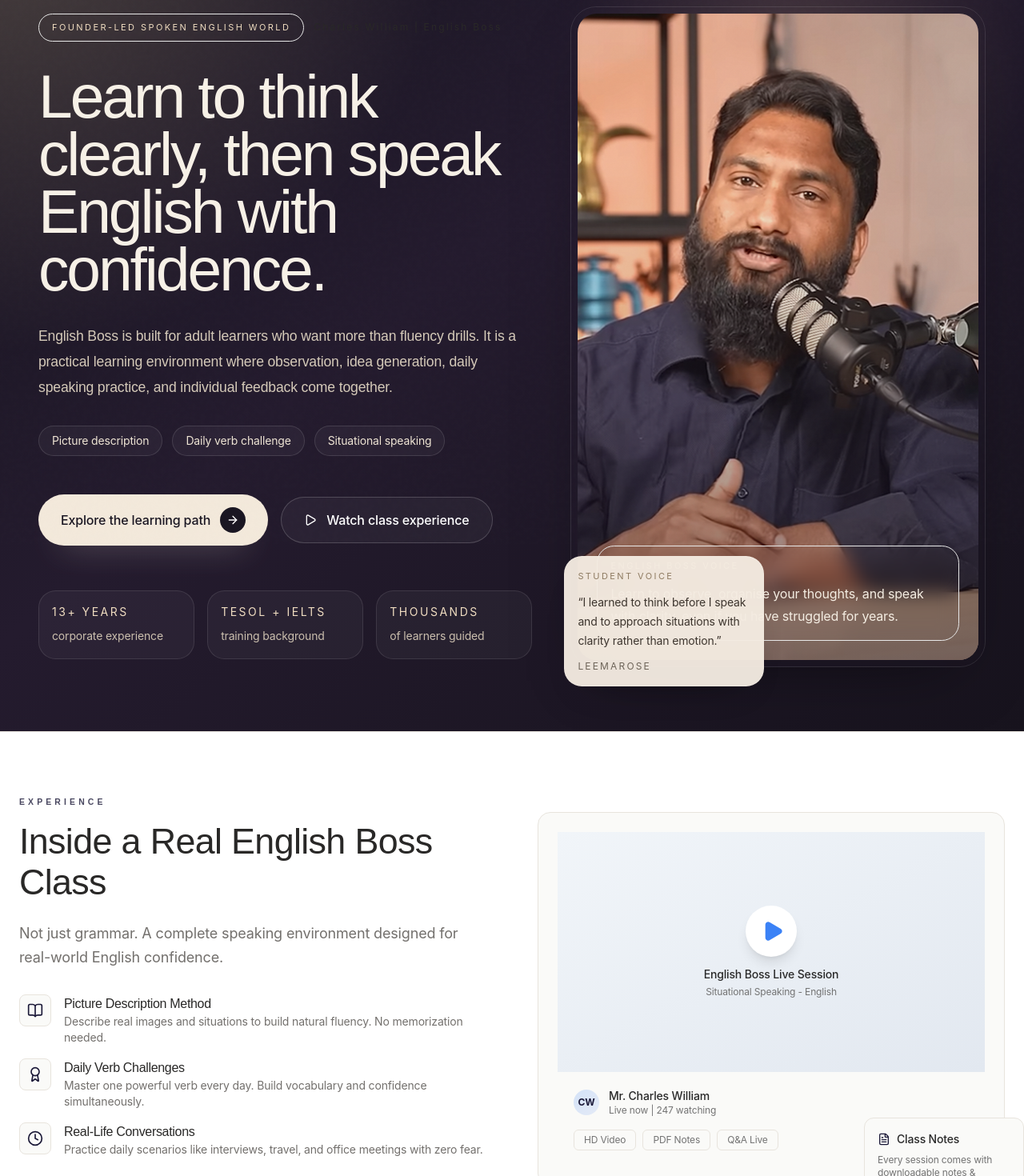
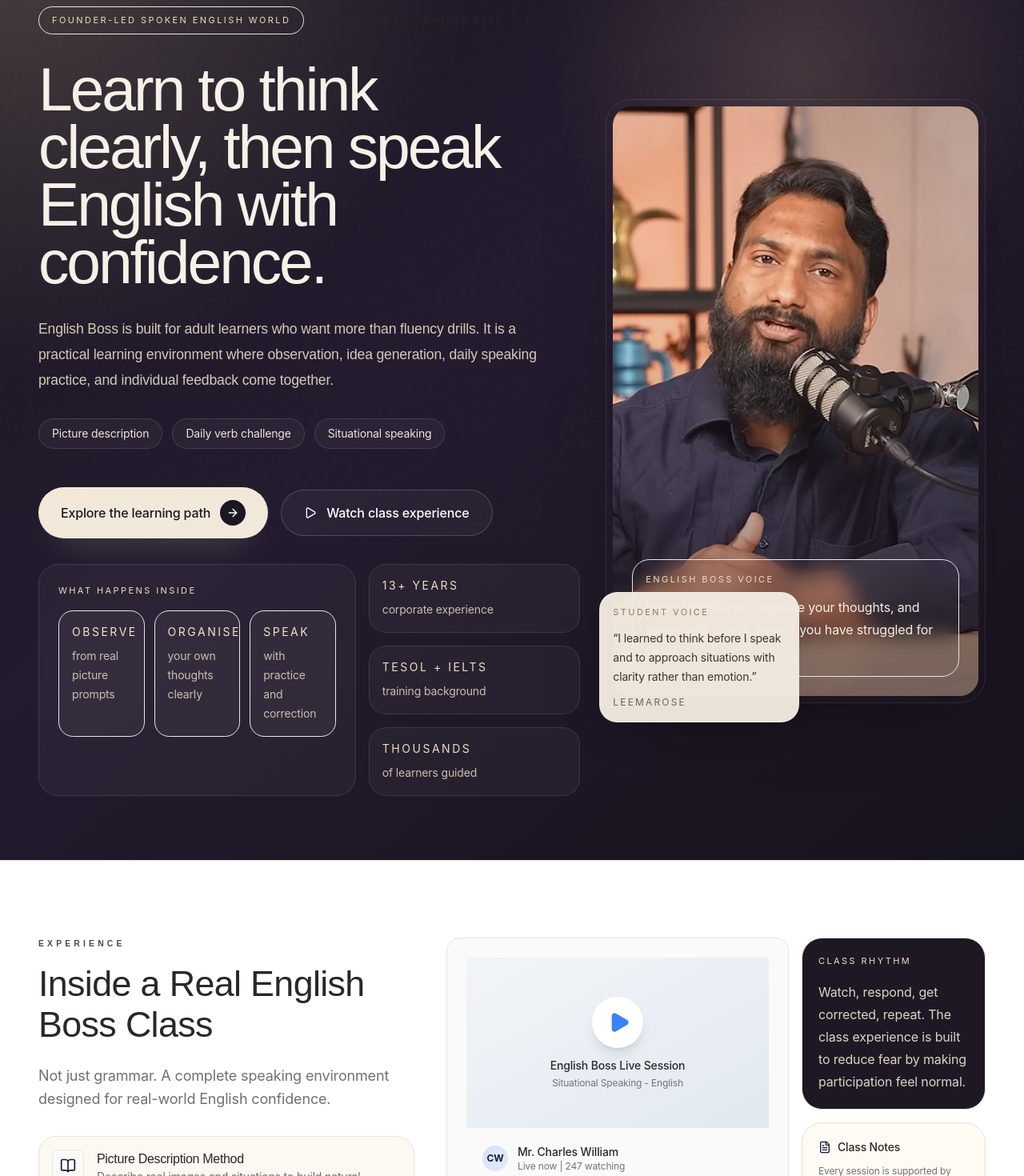
Before and after one commit to VickyVignesh0913/NST, a React (Vite) app: page / in a window 1280 px wide. Shown: the part 120-1590 px from the top of the page at 80% size. Built offline with nearby package versions, Linux system fonts and the light colour scheme; a web font is replaced by a local one.

Commit message:
Expand hero and archive composition

```diff
--- a/src/components/LandingPage.tsx
+++ b/src/components/LandingPage.tsx
@@ -264,15 +264,18 @@ function HeroSection() {
       <div className="absolute inset-0 bg-[radial-gradient(circle_at_top_left,rgba(202,178,143,0.28),transparent_34%),radial-gradient(circle_at_78%_18%,rgba(245,197,146,0.16),transparent_22%),linear-gradient(140deg,#1a1622_8%,#241b2e_44%,#17131d_100%)]" />
       <div className="absolute left-[-8%] top-[12%] h-[26rem] w-[26rem] rounded-full bg-[#d8aa74]/14 blur-[120px]" />
       <div className="absolute bottom-[-8%] right-[-2%] h-[28rem] w-[28rem] rounded-full bg-[#7d5b89]/18 blur-[140px]" />
+      <div className="absolute inset-x-0 top-0 hidden h-full opacity-[0.07] lg:block">
+        <EnglishLayer />
+      </div>
 
       <div
-        className="relative z-10 mx-auto grid min-h-[100dvh] w-full max-w-7xl gap-12 px-6 pb-16 pt-28 sm:px-10 lg:grid-cols-[minmax(0,1fr)_minmax(360px,0.84fr)] lg:items-center lg:px-12 lg:pb-20 lg:pt-32"
+        className="relative z-10 mx-auto grid min-h-[100dvh] w-full max-w-7xl gap-10 px-6 pb-16 pt-28 sm:px-10 lg:grid-cols-12 lg:grid-rows-[auto_auto] lg:gap-x-8 lg:gap-y-8 lg:px-12 lg:pb-20 lg:pt-32"
         style={{
           transform: `translateY(${scrollY * 0.06}px)`,
           transition: 'transform 0.18s linear',
         }}
       >
-        <div className="max-w-3xl">
+        <div className="max-w-3xl lg:col-span-7 lg:max-w-none lg:pr-6">
           <motion.div
             initial={{ opacity: 0, y: 15 }}
             animate={{ opacity: 1, y: 0 }}
@@ -353,12 +356,79 @@ function HeroSection() {
             </motion.a>
           </motion.div>
 
-          <motion.div
-            initial={{ opacity: 0 }}
-            animate={{ opacity: 1 }}
-            transition={{ duration: 1.2, ease: [0.16, 1, 0.3, 1], delay: 0.6 }}
-            className="mt-14 grid gap-4 sm:grid-cols-3"
-          >
+        </div>
+
+        <motion.div
+          initial={{ opacity: 0, x: 18, y: 10 }}
+          animate={{ opacity: 1, x: 0, y: 0 }}
+          transition={{ duration: 1.05, ease: [0.16, 1, 0.3, 1], delay: 0.22 }}
+          className="relative lg:col-span-5 lg:row-span-2 lg:self-center lg:justify-self-end"
+          style={{
+            transform: `translateY(${imgParallax * 0.5}px)`,
+            transition: 'transform 0.14s linear',
+          }}
+        >
+          <div className="rounded-[2rem] border border-white/10 bg-white/6 p-2 shadow-[0_30px_80px_-42px_rgba(0,0,0,0.55)] backdrop-blur-[8px]">
+            <div className="relative overflow-hidden rounded-[calc(2rem-0.5rem)] bg-[#2a212f]">
+              <img
+                src="/charles-william.png"
+                alt="Mr. Charles William speaking into a microphone"
+                className="h-full min-h-[32rem] w-full object-cover lg:min-h-[42rem]"
+                loading="eager"
+              />
+              <div className="absolute inset-0 bg-[linear-gradient(180deg,rgba(32,24,39,0.02)_0%,rgba(32,24,39,0.1)_44%,rgba(32,24,39,0.58)_100%)]" />
+              <div className="absolute bottom-0 left-0 right-0 p-5 sm:p-6">
+                <div className="rounded-[1.35rem] border border-white/12 bg-black/18 p-4 backdrop-blur-md">
+                  <p className="text-[11px] uppercase tracking-[0.22em] text-[#f0ddc1]">English Boss voice</p>
+                  <p className="mt-3 text-base leading-7 text-[#f4ede2]">
+                    Learn to observe, organise your thoughts, and speak with clarity, even if you have struggled for years.
+                  </p>
+                </div>
+              </div>
+            </div>
+          </div>
+
+          <motion.div
+            initial={{ opacity: 0, y: 14, scale: 0.96 }}
+            animate={{ opacity: 1, y: 0, scale: 1 }}
+            transition={{ duration: 0.8, ease: [0.16, 1, 0.3, 1], delay: 0.7 }}
+            className="absolute -bottom-6 -left-2 hidden w-[250px] rounded-[1.4rem] border p-4 sm:block"
+            style={{ borderColor: 'rgba(255,255,255,0.12)', background: 'rgba(244, 236, 225, 0.96)', boxShadow: '0 22px 50px -34px rgba(0,0,0,0.45)' }}
+          >
+            <p className="text-[11px] uppercase tracking-[0.22em]" style={{ color: '#8f7c63' }}>Student voice</p>
+            <p className="mt-3 text-sm leading-6" style={{ color: '#3d352e' }}>
+              “I learned to think before I speak and to approach situations with clarity rather than emotion.”
+            </p>
+            <p className="mt-3 text-xs uppercase tracking-[0.18em]" style={{ color: '#6e6459' }}>Leemarose</p>
+          </motion.div>
+        </motion.div>
+
+        <motion.div
+          initial={{ opacity: 0, y: 18 }}
+          animate={{ opacity: 1, y: 0 }}
+          transition={{ duration: 1.1, ease: [0.16, 1, 0.3, 1], delay: 0.58 }}
+          className="grid gap-4 sm:grid-cols-2 lg:col-span-7 lg:grid-cols-[minmax(0,1.2fr)_minmax(0,0.8fr)]"
+        >
+          <div
+            className="rounded-[1.55rem] border p-5 sm:p-6"
+            style={{ borderColor: 'rgba(255,255,255,0.1)', background: 'rgba(255,255,255,0.04)' }}
+          >
+            <p className="text-[11px] uppercase tracking-[0.22em]" style={{ color: '#f0ddc1' }}>What happens inside</p>
+            <div className="mt-4 grid gap-3 sm:grid-cols-3">
+              {[
+                { value: 'Observe', label: 'from real picture prompts' },
+                { value: 'Organise', label: 'your own thoughts clearly' },
+                { value: 'Speak', label: 'with practice and correction' }
+              ].map((item) => (
+                <div key={item.value} className="rounded-[1.15rem] border border-white/8 bg-white/[0.04] px-4 py-4">
+                  <p className="text-sm uppercase tracking-[0.18em]" style={{ color: '#f3e4cb' }}>{item.value}</p>
+                  <p className="mt-2 text-sm leading-6" style={{ color: '#cbbfae' }}>{item.label}</p>
+                </div>
+              ))}
+            </div>
+          </div>
+
+          <div className="grid gap-4 sm:grid-cols-2 lg:grid-cols-1">
             {[
               { value: '13+ years', label: 'corporate experience' },
               { value: 'TESOL + IELTS', label: 'training background' },
@@ -373,52 +443,7 @@ function HeroSection() {
                 <p className="mt-2 text-sm leading-6" style={{ color: '#cbbfae' }}>{item.label}</p>
               </div>
             ))}
-          </motion.div>
-        </div>
-
-        <motion.div
-          initial={{ opacity: 0, x: 18, y: 10 }}
-          animate={{ opacity: 1, x: 0, y: 0 }}
-          transition={{ duration: 1.05, ease: [0.16, 1, 0.3, 1], delay: 0.22 }}
-          className="relative lg:justify-self-end"
-          style={{
-            transform: `translateY(${imgParallax * 0.5}px)`,
-            transition: 'transform 0.14s linear',
-          }}
-        >
-          <div className="rounded-[2rem] border border-white/10 bg-white/6 p-2 shadow-[0_30px_80px_-42px_rgba(0,0,0,0.55)] backdrop-blur-[8px]">
-            <div className="relative overflow-hidden rounded-[calc(2rem-0.5rem)] bg-[#2a212f]">
-              <img
-                src="/charles-william.png"
-                alt="Mr. Charles William speaking into a microphone"
-                className="h-full w-full object-cover"
-                loading="eager"
-              />
-              <div className="absolute inset-0 bg-[linear-gradient(180deg,rgba(32,24,39,0.02)_0%,rgba(32,24,39,0.1)_44%,rgba(32,24,39,0.58)_100%)]" />
-              <div className="absolute bottom-0 left-0 right-0 p-5 sm:p-6">
-                <div className="rounded-[1.35rem] border border-white/12 bg-black/18 p-4 backdrop-blur-md">
-                  <p className="text-[11px] uppercase tracking-[0.22em] text-[#f0ddc1]">English Boss voice</p>
-                  <p className="mt-3 text-base leading-7 text-[#f4ede2]">
-                    Learn to observe, organise your thoughts, and speak with clarity, even if you have struggled for years.
-                  </p>
-                </div>
-              </div>
-            </div>
-          </div>
-
-          <motion.div
-            initial={{ opacity: 0, y: 14, scale: 0.96 }}
-            animate={{ opacity: 1, y: 0, scale: 1 }}
-            transition={{ duration: 0.8, ease: [0.16, 1, 0.3, 1], delay: 0.7 }}
-            className="absolute -bottom-6 -left-2 hidden w-[250px] rounded-[1.4rem] border p-4 sm:block"
-            style={{ borderColor: 'rgba(255,255,255,0.12)', background: 'rgba(244, 236, 225, 0.96)', boxShadow: '0 22px 50px -34px rgba(0,0,0,0.45)' }}
-          >
-            <p className="text-[11px] uppercase tracking-[0.22em]" style={{ color: '#8f7c63' }}>Student voice</p>
-            <p className="mt-3 text-sm leading-6" style={{ color: '#3d352e' }}>
-              “I learned to think before I speak and to approach situations with clarity rather than emotion.”
-            </p>
-            <p className="mt-3 text-xs uppercase tracking-[0.18em]" style={{ color: '#6e6459' }}>Leemarose</p>
-          </motion.div>
+          </div>
         </motion.div>
       </div>
     </section>
@@ -433,20 +458,21 @@ function InsideClassSection() {
   ]
 
   return (
-    <section id="inside" className="relative py-12 lg:py-20 border-t border-[#e8e4dd]" style={{ background: '#ffffff' }}>
-      <div className="max-w-7xl mx-auto px-6">
-        <div className="grid lg:grid-cols-2 gap-16 items-center">
+    <section id="inside" className="relative overflow-hidden py-14 lg:py-24 border-t border-[#e8e4dd]" style={{ background: '#ffffff' }}>
+      <div className="max-w-7xl mx-auto px-6 sm:px-10 lg:px-12">
+        <div className="grid gap-10 lg:grid-cols-12 lg:items-start">
           <motion.div
             initial={{ opacity: 0, x: -30 }}
             whileInView={{ opacity: 1, x: 0 }}
             viewport={{ once: true, margin: "-100px" }}
             transition={{ duration: 0.7, ease: [0.16, 1, 0.3, 1] }}
+            className="lg:col-span-5"
           >
             <span className="section-label">Experience</span>
-            <h2 className="heading-lg mt-4" style={{ color: '#292827' }}>
+            <h2 className="heading-lg mt-4 max-w-xl" style={{ color: '#292827' }}>
               Inside a Real English Boss Class
             </h2>
-            <p className="mt-6 text-lg leading-relaxed" style={{ color: '#73706d' }}>
+            <p className="mt-6 max-w-lg text-lg leading-relaxed" style={{ color: '#73706d' }}>
               Not just grammar. A complete speaking environment designed for real-world English confidence.
             </p>
 
@@ -454,7 +480,7 @@ function InsideClassSection() {
               {features.map((feature, i) => (
                 <motion.div
                   key={i}
-                  className="flex items-start gap-4"
+                  className="flex items-start gap-4 rounded-[1.35rem] border border-[#ece2d6] bg-[#fcf8f2] p-4"
                   initial={{ opacity: 0, x: -20 }}
                   whileInView={{ opacity: 1, x: 0 }}
                   viewport={{ once: true, margin: "-50px" }}
@@ -480,12 +506,13 @@ function InsideClassSection() {
           </motion.div>
 
           <motion.div
-            className="relative"
+            className="relative lg:col-span-7"
             initial={{ opacity: 0, x: 30 }}
             whileInView={{ opacity: 1, x: 0 }}
             viewport={{ once: true, margin: "-100px" }}
             transition={{ duration: 0.7, ease: [0.16, 1, 0.3, 1], delay: 0.2 }}
           >
+            <div className="grid gap-4 lg:grid-cols-[minmax(0,1.15fr)_minmax(230px,0.55fr)]">
               <div className="card overflow-hidden rounded-2xl">
               <div className="aspect-video bg-gradient-to-br from-slate-100 to-slate-200 relative flex items-center justify-center">
                 <div className="relative z-10 text-center">
@@ -520,9 +547,17 @@ function InsideClassSection() {
               </div>
               </div>
 
-            <motion.div
-              className="absolute -bottom-6 -right-6 card p-4 rounded-xl max-w-[200px] hidden sm:block"
-              initial={{ opacity: 0, scale: 0.8 }}
+              <div className="grid gap-4">
+                <div className="rounded-[1.6rem] border border-[#eadfce] bg-[#1d1823] p-5">
+                  <p className="text-[11px] uppercase tracking-[0.22em]" style={{ color: '#f0ddc1' }}>Class rhythm</p>
+                  <p className="mt-4 text-base leading-7" style={{ color: '#ddd3c6' }}>
+                    Watch, respond, get corrected, repeat. The class experience is built to reduce fear by making participation feel normal.
+                  </p>
+                </div>
+
+                <motion.div
+                  className="rounded-[1.6rem] border border-[#eadfce] bg-[#fffaf4] p-5"
+                  initial={{ opacity: 0, scale: 0.94 }}
                   whileInView={{ opacity: 1, scale: 1 }}
                   viewport={{ once: true }}
                   transition={{ duration: 0.7, ease: [0.16, 1, 0.3, 1], delay: 0.5 }}
@@ -531,10 +566,12 @@ function InsideClassSection() {
                      <FileText className="w-4 h-4" style={{ color: 'var(--accent-primary)' }} />
                      <span className="text-foreground font-medium text-sm">Class Notes</span>
                   </div>
-              <p className="text-secondary text-xs">
-                Every session comes with downloadable notes & practice exercises.
-              </p>
-            </motion.div>
+                  <p className="text-secondary text-xs leading-6">
+                    Every session is supported by notes, practice prompts, and real follow-up so the lesson does not disappear after class ends.
+                  </p>
+                </motion.div>
+              </div>
+            </div>
           </motion.div>
         </div>
       </div>
@@ -1104,7 +1141,7 @@ function KnowledgeAuthoritySection() {
           whileInView={{ opacity: 1, y: 0 }}
           viewport={{ once: true, margin: "-80px" }}
           transition={{ duration: 0.9, ease: [0.16, 1, 0.3, 1] }}
-          className="mb-12 grid gap-8 lg:grid-cols-[minmax(0,1.2fr)_minmax(280px,0.8fr)] lg:items-end"
+          className="mb-12 grid gap-8 lg:grid-cols-[minmax(0,1.3fr)_minmax(320px,0.7fr)] lg:items-end"
         >
           <div className="max-w-3xl">
             <span className="section-label">Knowledge Archive</span>
@@ -1116,7 +1153,7 @@ function KnowledgeAuthoritySection() {
             </p>
           </div>
 
-          <div className="grid grid-cols-2 gap-4 sm:max-w-md lg:ml-auto">
+          <div className="grid grid-cols-2 gap-4 sm:max-w-lg lg:ml-auto">
             {[
               { value: '03', label: 'Selected Broadcasts' },
               { value: 'Long-form', label: 'Public Learning Format' }
@@ -1143,8 +1180,8 @@ function KnowledgeAuthoritySection() {
               boxShadow: 'inset 0 1px 1px rgba(255,255,255,0.08)'
             }}
           >
-            <div className="grid gap-6 lg:grid-cols-[minmax(0,1.3fr)_360px]">
-              <div className="space-y-5">
+            <div className="grid gap-6 lg:grid-cols-12">
+              <div className="space-y-5 lg:col-span-8">
                 <a
                   href={activeBroadcastHref}
                   target="_blank"
@@ -1194,7 +1231,7 @@ function KnowledgeAuthoritySection() {
                   </div>
                 </a>
 
-                <div className="grid gap-4 md:grid-cols-[minmax(0,1fr)_220px]">
+                <div className="grid gap-4 md:grid-cols-[minmax(0,1fr)_240px]">
                   <div className="rounded-[1.5rem] border border-white/10 bg-white/[0.04] p-5 text-white/80 shadow-[inset_0_1px_0_rgba(255,255,255,0.06)] sm:p-6">
                     <div className="flex items-center gap-3 text-[11px] uppercase tracking-[0.24em] text-white/52">
                       <span className="inline-block h-8 w-8 rounded-full border border-white/10 bg-white/5" />
@@ -1228,8 +1265,8 @@ function KnowledgeAuthoritySection() {
                 </div>
               </div>
 
-              <div className="space-y-4">
-                <div className="rounded-[1.5rem] border border-white/10 bg-white/[0.03] p-4 shadow-[inset_0_1px_0_rgba(255,255,255,0.06)] sm:p-5">
+              <div className="space-y-4 lg:col-span-4 lg:flex lg:flex-col">
+                <div className="rounded-[1.5rem] border border-white/10 bg-white/[0.03] p-4 shadow-[inset_0_1px_0_rgba(255,255,255,0.06)] sm:p-5 lg:flex-1">
                   <div className="mb-4 flex items-center justify-between">
                     <div>
                       <p className="text-[11px] uppercase tracking-[0.24em] text-white/48">Selected archive</p>
@@ -1311,6 +1348,21 @@ function KnowledgeAuthoritySection() {
                       )
                     })}
                   </div>
+                </div>
+
+                <div className="grid gap-4 sm:grid-cols-2 lg:grid-cols-1">
+                  {[
+                    { value: 'Shorts + long form', label: 'Public teaching voice' },
+                    { value: 'Tamil to English', label: 'Grounded learner bridge' }
+                  ].map((item) => (
+                    <div
+                      key={item.label}
+                      className="rounded-[1.4rem] border border-white/10 bg-white/[0.04] p-4"
+                    >
+                      <p className="text-[11px] uppercase tracking-[0.22em] text-white/50">{item.value}</p>
+                      <p className="mt-3 text-sm leading-6 text-white/74">{item.label}</p>
+                    </div>
+                  ))}
                 </div>
               </div>
             </div>
```
Lines whose indentation alone changed are shown as unchanged.
